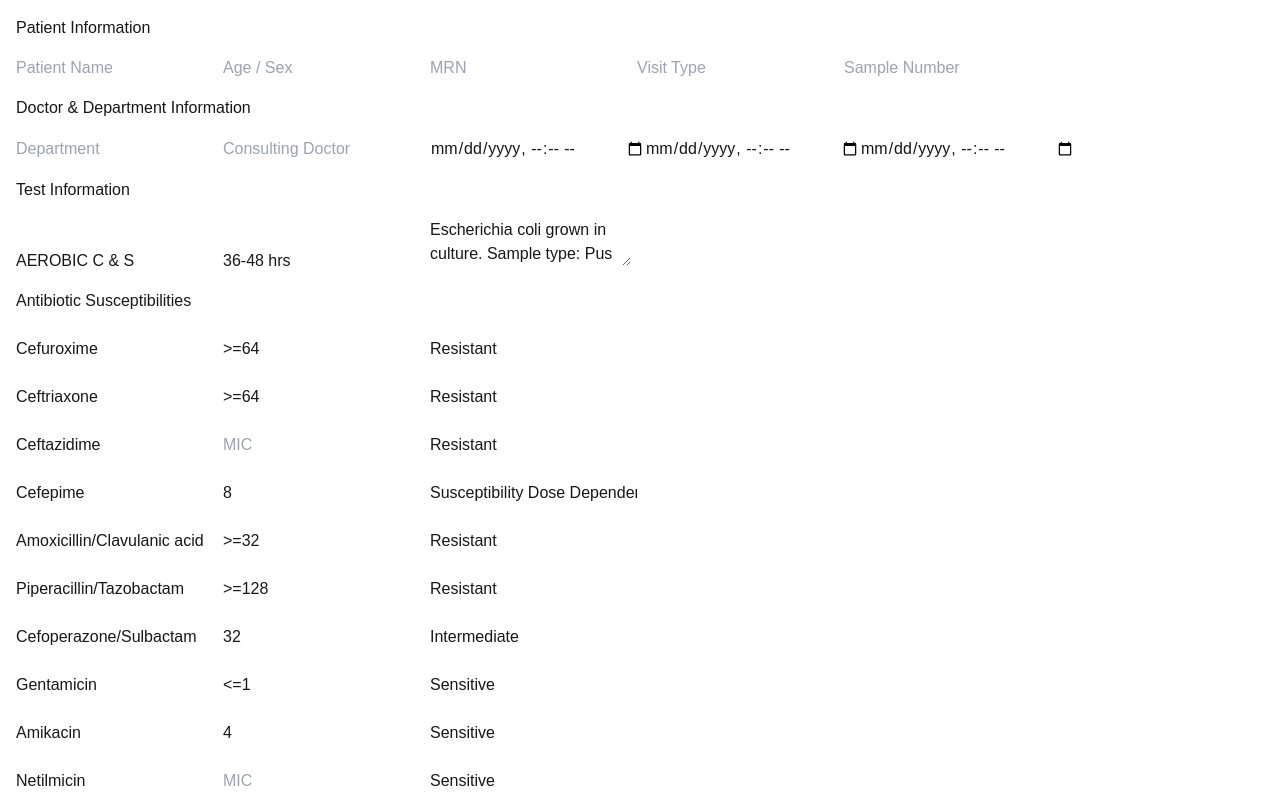
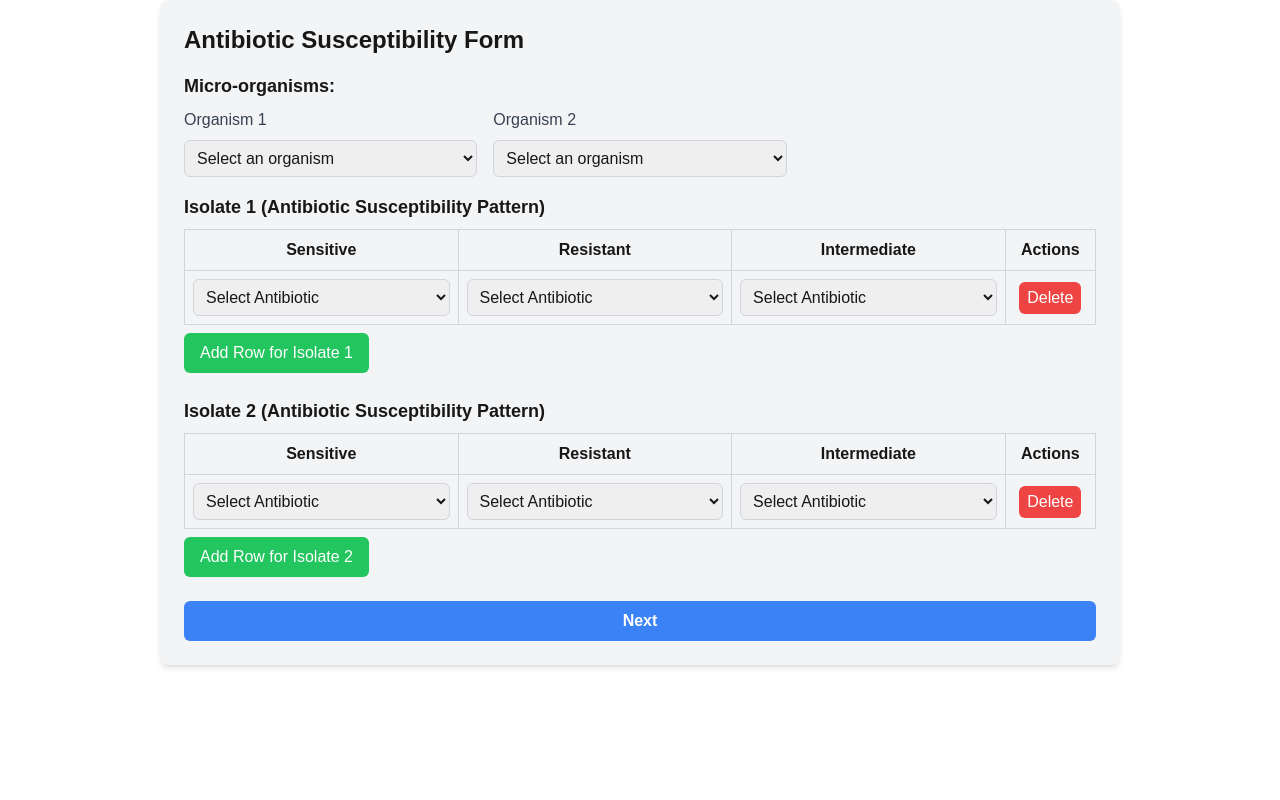
Before and after one commit to vimarshmishra37/smart_ssi_detector, a Next.js app: page /LabReport in a window 1280 px wide. Shown: the top 800 px of the page. Built offline with nearby package versions, Linux system fonts and the light colour scheme.

Commit message:
error fix

```diff
--- a/app/LabReport/page.js
+++ b/app/LabReport/page.js
@@ -1,104 +1,319 @@
-import React, { useState } from 'react';
+'use client';
+import React, { useState, useEffect } from 'react';
+import { useRouter, useSearchParams } from 'next/navigation';
 
-const Form = () => {
+export default function Page() {
+  const searchParams = useSearchParams();
+  const patientId = searchParams.get('patientID'); // Retrieve patientID from URL
+
+  const router = useRouter();
+
   const [formData, setFormData] = useState({
-    patientName: '',
-    ageSex: '',
-    mrn: '',
-    visitType: '',
-    sampleNumber: '',
-    department: '',
-    consultingDoctor: '',
-    collectedOn: '',
-    receivedOn: '',
-    completedOn: '',
-    testName: 'AEROBIC C & S',
-    incubationPeriod: '36-48 hrs',
-    remarks: 'Escherichia coli grown in culture. Sample type: Pus swab from Abdomen',
-    antibiotics: [
-      { name: 'Cefuroxime', mic: '>=64', interpretation: 'Resistant' },
-      { name: 'Ceftriaxone', mic: '>=64', interpretation: 'Resistant' },
-      { name: 'Ceftazidime', mic: '', interpretation: 'Resistant' },
-      { name: 'Cefepime', mic: '8', interpretation: 'Susceptibility Dose Dependent' },
-      { name: 'Amoxicillin/Clavulanic acid', mic: '>=32', interpretation: 'Resistant' },
-      { name: 'Piperacillin/Tazobactam', mic: '>=128', interpretation: 'Resistant' },
-      { name: 'Cefoperazone/Sulbactam', mic: '32', interpretation: 'Intermediate' },
-      { name: 'Gentamicin', mic: '<=1', interpretation: 'Sensitive' },
-      { name: 'Amikacin', mic: '4', interpretation: 'Sensitive' },
-      { name: 'Netilmicin', mic: '', interpretation: 'Sensitive' },
-      { name: 'Ciprofloxacin', mic: '>=4', interpretation: 'Resistant' },
-      { name: 'Levofloxacin', mic: '', interpretation: 'Resistant' },
-      { name: 'Trimethoprim/Sulfamethoxazole', mic: '<=20', interpretation: 'Sensitive' },
-    ],
-    comments: 'The identification of the reported isolate and antibiotic susceptibility for reported antimicrobials has been performed by VITEK® 2 Compact automated system except for Netilmicin, Ceftazidime and Levofloxacin, for which it has been performed by disc diffusion method.'
+    organism1: '',
+    organism2: '',
+    isolate1: [{ sensitive: '', resistant: '', intermediate: '' }],
+    isolate2: [{ sensitive: '', resistant: '', intermediate: '' }],
+    patientId: patientId || '', // Initialize patientId in formData
   });
 
-  const handleChange = (e) => {
+  // Update formData when patientId is available
+  useEffect(() => {
+    if (patientId) {
+      setFormData((prevData) => ({ ...prevData, patientId }));
+    }
+  }, [patientId]);
+
+  // The rest of your component code follows...
+  const microorganisms = [
+    "E.COLI", "KLEBSIELLA PNEUMONIAE", "ENTEROCOCCUS FAECIUM",
+    "ENTEROCOCCUS FAECALIS", "STAPHYLOCOCCUS HAEMOLYTICUS",
+    "SKIN COMMENSAL FLORA", "PSEUDOMONAS AERUGINOSA", "STAPHYLOCOCCUS AUREUS (MRSA)",
+    "STAPHYLOCOCCUS AUREUS (MSSA)", "CONS", "ACINETOBACTER BAUMANII", "CITROBACTER KOSERI",
+    "CITROBACTER FREUNDII", "ENTEROBACTER CLOACAE", "ENTEROBACTER AEROGENES", "PROTEUS MIRABILIS",
+    "MORGANELLA MORGANII", "Others"
+  ];
+
+  const antibiotics = [
+    "Amoxicillin-clavulanic acid", "Amikacin", "Aztreonam", "Cefepime", "Ceftazidime",
+    "Ceftriaxone", "Netilmicin", "Meropenem", "Imipenem", "Levofloxacin", "Norfloxacin",
+    "Ciprofloxacin", "Cefoperazone/Sulbactum", "Ticarcillin/Clavulanic acid", "Piperacillin-tazobactum",
+    "Ceftazidime/Avibactam", "Penicillin", "Oxacillin", "Gentamicin", "Tetracycline", "Clindamycin",
+    "Vancomycin E STRIP", "Linezolid", "Teicoplanin", "Nitrofurantoin", "Erythromycin", "Cefoxitin",
+    "Co-trimoxazole", "Ertapenem", "Chloramphenicol", "Fosfomycin", "Colistin E STRIP"
+];
+
+
+  const handleChange = (e, index, isolate) => {
     const { name, value } = e.target;
+    const newIsolate = [...formData[isolate]];
+    newIsolate[index][name] = value;
     setFormData({
       ...formData,
-      [name]: value,
+      [isolate]: newIsolate,
     });
   };
 
-  const handleAntibioticChange = (index, field, value) => {
-    const updatedAntibiotics = [...formData.antibiotics];
-    updatedAntibiotics[index][field] = value;
+  const addRow = (isolate) => {
     setFormData({
       ...formData,
-      antibiotics: updatedAntibiotics,
+      [isolate]: [...formData[isolate], { sensitive: '', resistant: '', intermediate: '' }],
     });
   };
 
-  const handleSubmit = (e) => {
-    e.preventDefault();
-    console.log(formData); // Replace this with actual submission logic
+  const removeRow = (isolate, index) => {
+    console.log('Patient_id', patientId);
+    const newIsolate = formData[isolate].filter((_, i) => i !== index);
+    setFormData({
+      ...formData,
+      [isolate]: newIsolate,
+    });
   };
 
+  /*const handleSubmit = async (e) => {
+    e.preventDefault();
+
+    try {
+      const response = await fetch('http://localhost:3000/antibiotic', {
+        method: 'POST',
+        headers: {
+          'Content-Type': 'application/json',
+        },
+        body: JSON.stringify(formData),
+      });
+
+      if (response.ok) {
+        console.log('Form data submitted successfully');
+        router.push("/Patient3"); // Redirect after successful submission
+      } else {
+        console.error('Failed to submit form data');
+      }
+    } catch (error) {
+      console.error('Error submitting form:', error);
+    }
+  };*/
+  const handleSubmit = async (e) => {
+    e.preventDefault();
+    router.push("/Patient3");
+  };
+
+
   return (
-    <form onSubmit={handleSubmit} className="p-4 space-y-4">
-      <h2>Patient Information</h2>
-      <input name="patientName" placeholder="Patient Name" value={formData.patientName} onChange={handleChange} />
-      <input name="ageSex" placeholder="Age / Sex" value={formData.ageSex} onChange={handleChange} />
-      <input name="mrn" placeholder="MRN" value={formData.mrn} onChange={handleChange} />
-      <input name="visitType" placeholder="Visit Type" value={formData.visitType} onChange={handleChange} />
-      <input name="sampleNumber" placeholder="Sample Number" value={formData.sampleNumber} onChange={handleChange} />
+    <div className="w-3/4 mx-auto bg-gray-100 p-6 rounded-lg shadow-md">
 
-      <h2>Doctor & Department Information</h2>
-      <input name="department" placeholder="Department" value={formData.department} onChange={handleChange} />
-      <input name="consultingDoctor" placeholder="Consulting Doctor" value={formData.consultingDoctor} onChange={handleChange} />
-      <input name="collectedOn" placeholder="Collected On" type="datetime-local" value={formData.collectedOn} onChange={handleChange} />
-      <input name="receivedOn" placeholder="Received On" type="datetime-local" value={formData.receivedOn} onChange={handleChange} />
-      <input name="completedOn" placeholder="Completed On" type="datetime-local" value={formData.completedOn} onChange={handleChange} />
+      <h1 className="text-2xl font-bold mb-4">Antibiotic Susceptibility Form</h1>
 
-      <h2>Test Information</h2>
-      <input name="testName" placeholder="Test Name" value={formData.testName} onChange={handleChange} readOnly />
-      <input name="incubationPeriod" placeholder="Incubation Period" value={formData.incubationPeriod} onChange={handleChange} />
-      <textarea name="remarks" placeholder="Remarks" value={formData.remarks} onChange={handleChange} />
+      <form onSubmit={handleSubmit}>
+        {/* Micro-organisms Section */}
+        <div className="mb-4">
+          <h2 className="text-lg font-semibold mb-2">Micro-organisms:</h2>
 
-      <h2>Antibiotic Susceptibilities</h2>
-      {formData.antibiotics.map((antibiotic, index) => (
-        <div key={index} className="space-y-2">
-          <input placeholder="Antibiotic" value={antibiotic.name} readOnly />
-          <input
-            placeholder="MIC"
-            value={antibiotic.mic}
-            onChange={(e) => handleAntibioticChange(index, 'mic', e.target.value)}
-          />
-          <input
-            placeholder="Interpretation"
-            value={antibiotic.interpretation}
-            onChange={(e) => handleAntibioticChange(index, 'interpretation', e.target.value)}
-          />
+          <div className="grid grid-cols-3 gap-4">
+            <div>
+              <label htmlFor="organism1" className="block text-gray-700 mb-2">Organism 1</label>
+              <select
+                id="organism1"
+                name="organism1"
+                value={formData.organism1}
+                onChange={(e) => setFormData({ ...formData, organism1: e.target.value })}
+                className="w-full border border-gray-300 rounded-md p-2"
+              >
+                <option value="">Select an organism</option>
+                {microorganisms.map((microorganism, index) => (
+                  <option key={index} value={microorganism}>
+                    {microorganism}
+                  </option>
+                ))}
+              </select>
+            </div>
+            <div>
+              <label htmlFor="organism2" className="block text-gray-700 mb-2">Organism 2</label>
+              <select
+                id="organism2"
+                name="organism2"
+                value={formData.organism2}
+                onChange={(e) => setFormData({ ...formData, organism2: e.target.value })}
+                className="w-full border border-gray-300 rounded-md p-2"
+              >
+                <option value="">Select an organism</option>
+                {microorganisms.map((microorganism, index) => (
+                  <option key={index} value={microorganism}>
+                    {microorganism}
+                  </option>
+                ))}
+              </select>
+            </div>
+          </div>
         </div>
-      ))}
 
-      <h2>Comments</h2>
-      <textarea name="comments" placeholder="Comments" value={formData.comments} onChange={handleChange} />
+        {/* Antibiotic Susceptibility Table for Isolate 1 */}
+        <div className="mt-4">
+          <h2 className="text-lg font-semibold mb-2">Isolate 1 (Antibiotic Susceptibility Pattern)</h2>
+          <table className="min-w-full table-auto border-collapse border border-gray-300">
+            <thead>
+              <tr className="bg-gray-100">
+                <th className="border border-gray-300 p-2">Sensitive</th>
+                <th className="border border-gray-300 p-2">Resistant</th>
+                <th className="border border-gray-300 p-2">Intermediate</th>
+                <th className="border border-gray-300 p-2">Actions</th>
+              </tr>
+            </thead>
+            <tbody>
+              {formData.isolate1.map((row, index) => (
+                <tr key={index}>
+                  <td className="border border-gray-300 p-2">
+                    <select
+                      name="sensitive"
+                      value={row.sensitive}
+                      onChange={(e) => handleChange(e, index, 'isolate1')}
+                      className="w-full border border-gray-300 rounded-md p-2"
+                    >
+                      <option value="">Select Antibiotic</option>
+                      {antibiotics.map((antibiotic) => (
+                        <option key={antibiotic} value={antibiotic}>
+                          {antibiotic}
+                        </option>
+                      ))}
+                    </select>
+                  </td>
+                  <td className="border border-gray-300 p-2">
+                    <select
+                      name="resistant"
+                      value={row.resistant}
+                      onChange={(e) => handleChange(e, index, 'isolate1')}
+                      className="w-full border border-gray-300 rounded-md p-2"
+                    >
+                      <option value="">Select Antibiotic</option>
+                      {antibiotics.map((antibiotic) => (
+                        <option key={antibiotic} value={antibiotic}>
+                          {antibiotic}
+                        </option>
+                      ))}
+                    </select>
+                  </td>
+                  <td className="border border-gray-300 p-2">
+                    <select
+                      name="intermediate"
+                      value={row.intermediate}
+                      onChange={(e) => handleChange(e, index, 'isolate1')}
+                      className="w-full border border-gray-300 rounded-md p-2"
+                    >
+                      <option value="">Select Antibiotic</option>
+                      {antibiotics.map((antibiotic) => (
+                        <option key={antibiotic} value={antibiotic}>
+                          {antibiotic}
+                        </option>
+                      ))}
+                    </select>
+                  </td>
+                  <td className="border border-gray-300 p-2 text-center">
+                    <button
+                      onClick={() => removeRow('isolate1', index)}
+                      type="button"
+                      className="bg-red-500 text-white px-2 py-1 rounded-md"
+                    >
+                      Delete
+                    </button>
+                  </td>
+                </tr>
+              ))}
+            </tbody>
+          </table>
+          <button
+            onClick={() => addRow('isolate1')}
+            type="button"
+            className="mt-2 bg-green-500 text-white px-4 py-2 rounded-md"
+          >
+            Add Row for Isolate 1
+          </button>
+        </div>
 
-      <button type="submit">Submit</button>
-    </form>
+        {/* Antibiotic Susceptibility Table for Isolate 2 */}
+        <div className="mt-6">
+          <h2 className="text-lg font-semibold mb-2">Isolate 2 (Antibiotic Susceptibility Pattern)</h2>
+          <table className="min-w-full table-auto border-collapse border border-gray-300">
+            <thead>
+              <tr className="bg-gray-100">
+                <th className="border border-gray-300 p-2">Sensitive</th>
+                <th className="border border-gray-300 p-2">Resistant</th>
+                <th className="border border-gray-300 p-2">Intermediate</th>
+                <th className="border border-gray-300 p-2">Actions</th>
+              </tr>
+            </thead>
+            <tbody>
+              {formData.isolate2.map((row, index) => (
+                <tr key={index}>
+                  <td className="border border-gray-300 p-2">
+                    <select
+                      name="sensitive"
+                      value={row.sensitive}
+                      onChange={(e) => handleChange(e, index, 'isolate2')}
+                      className="w-full border border-gray-300 rounded-md p-2"
+                    >
+                      <option value="">Select Antibiotic</option>
+                      {antibiotics.map((antibiotic) => (
+                        <option key={antibiotic} value={antibiotic}>
+                          {antibiotic}
+                        </option>
+                      ))}
+                    </select>
+                  </td>
+                  <td className="border border-gray-300 p-2">
+                    <select
+                      name="resistant"
+                      value={row.resistant}
+                      onChange={(e) => handleChange(e, index, 'isolate2')}
+                      className="w-full border border-gray-300 rounded-md p-2"
+                    >
+                      <option value="">Select Antibiotic</option>
+                      {antibiotics.map((antibiotic) => (
+                        <option key={antibiotic} value={antibiotic}>
+                          {antibiotic}
+                        </option>
+                      ))}
+                    </select>
+                  </td>
+                  <td className="border border-gray-300 p-2">
+                    <select
+                      name="intermediate"
+                      value={row.intermediate}
+                      onChange={(e) => handleChange(e, index, 'isolate2')}
+                      className="w-full border border-gray-300 rounded-md p-2"
+                    >
+                      <option value="">Select Antibiotic</option>
+                      {antibiotics.map((antibiotic) => (
+                        <option key={antibiotic} value={antibiotic}>
+                          {antibiotic}
+                        </option>
+                      ))}
+                    </select>
+                  </td>
+                  <td className="border border-gray-300 p-2 text-center">
+                    <button
+                      onClick={() => removeRow('isolate2', index)}
+                      type="button"
+                      className="bg-red-500 text-white px-2 py-1 rounded-md"
+                    >
+                      Delete
+                    </button>
+                  </td>
+                </tr>
+              ))}
+            </tbody>
+          </table>
+          <button
+            onClick={() => addRow('isolate2')}
+            type="button"
+            className="mt-2 bg-green-500 text-white px-4 py-2 rounded-md"
+          >
+            Add Row for Isolate 2
+          </button>
+        </div>
+
+        {/* Submit Button */}
+        <div className="mt-6">
+          <button type="submit" className="w-full py-2 px-4 bg-blue-500 text-white font-semibold rounded-md hover:bg-blue-600">Next</button>
+        </div>
+      </form>
+    </div>
   );
-};
-
-export default Form;
+}
--- a/app/Patient3/page.js
+++ b/app/Patient3/page.js
@@ -1,4 +1,5 @@
 'use client';
+import { useRouter } from 'next/navigation';
 import React, { useState } from 'react';
 
 export default function AntibioticSurveillanceForm() {
@@ -8,6 +9,8 @@ export default function AntibioticSurveillanceForm() {
     postAntibiotics: [{ name: '', route: '', duration: '', doses: '' }],
     times: { induction: '', incision: '', surgeryEnd: '' },
   });
+
+  const router = useRouter();
 
   // Antibiotic options for dropdown
   const antibiotics = [
```
